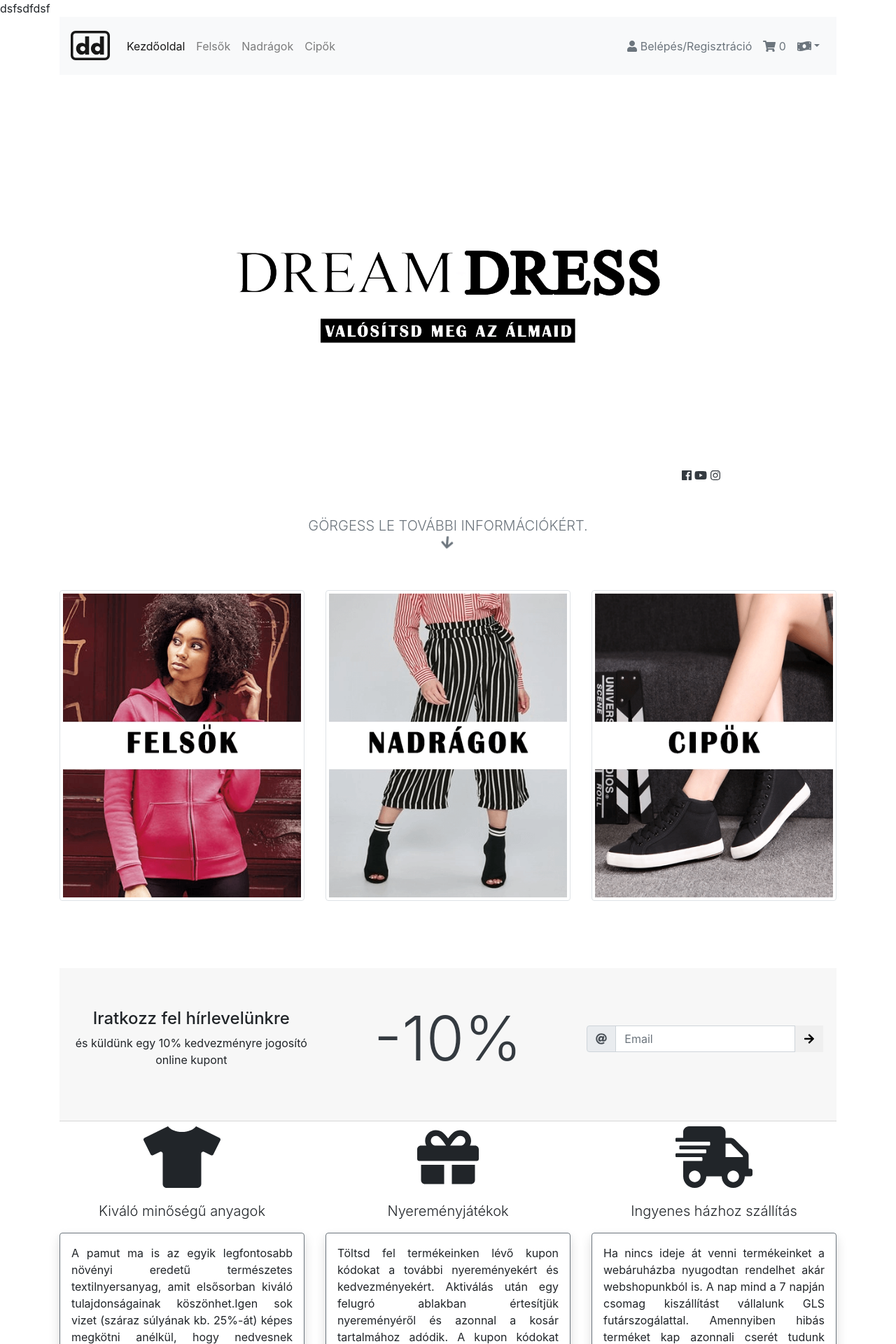
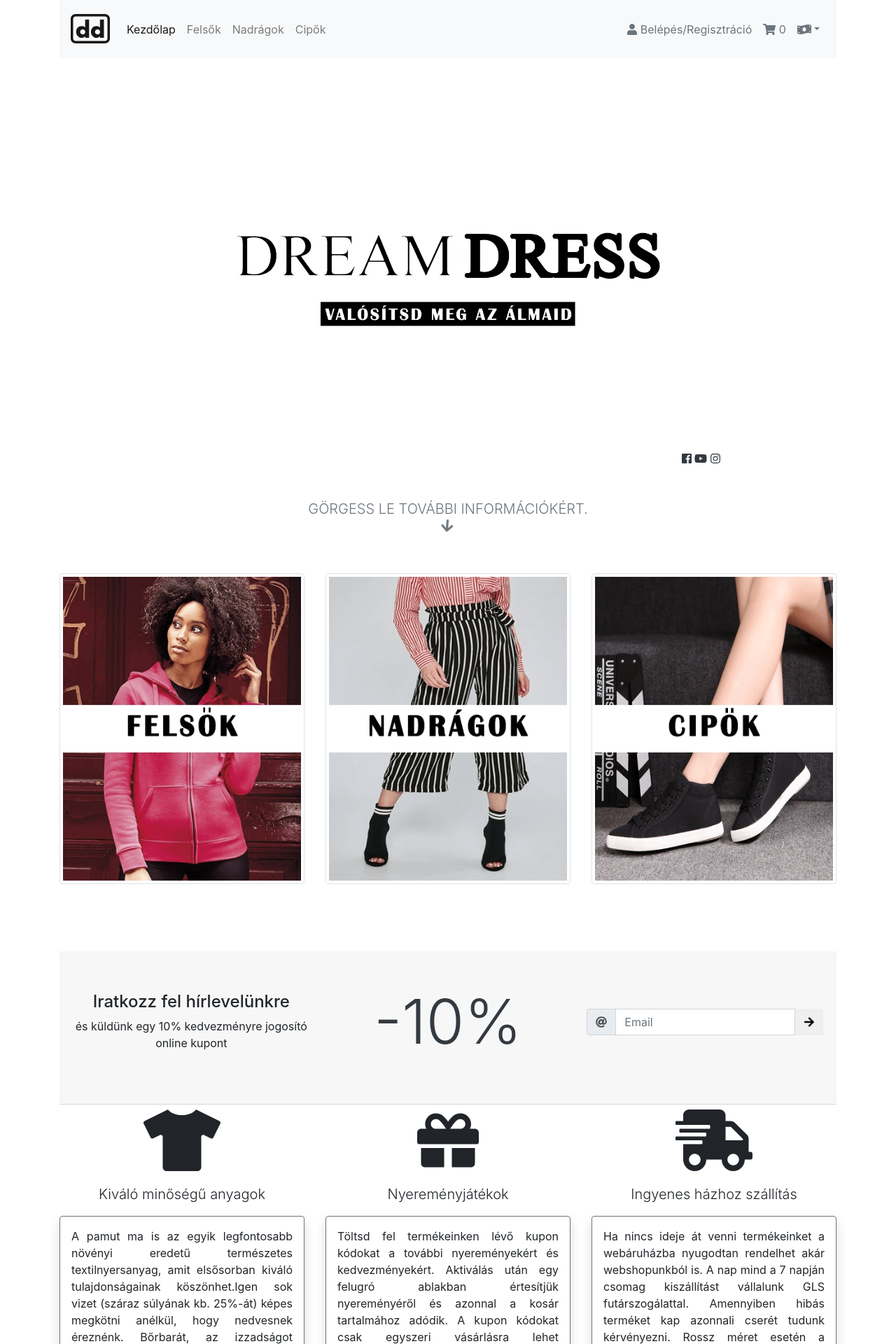
Before and after one commit to R03I/DreamDress, a PHP site: page / in a window 1280 px wide. Shown: the top 1920 px of the page at 70% size. Run offline with PHP 8.4, Linux system fonts and the light colour scheme; data that the repository does not hold is empty; some libraries are stand-ins or nearby versions.

Commit message:
DreamDress 1.0.1
ehh

```diff
--- a/cipok.php
+++ b/cipok.php
@@ -21,7 +21,7 @@
           </button>
         <div class="collapse navbar-collapse" id="navbarNavAltMarkup">
           <div class="navbar-nav mr-auto float-left">
-              <a class="nav-item nav-link" href="index.php">Főoldal<span class="sr-only">(current)</span></a>
+              <a class="nav-item nav-link" href="index.php">Kezdőlap<span class="sr-only">(current)</span></a>
               <a class="nav-item nav-link" href="felsok.php">Felsők</a>
               <a class="nav-item nav-link " href="nadragok.php">Nadrágok</a>
               <a class="nav-item nav-link active" href="cipok.php">Cipők</a>
@@ -97,7 +97,7 @@
                 <div class="col-sm-3 pt-2 text-center">
                     <h5>Oldalak</h5>
                     <ul>
-                        <li><a href="index.php">Főoldal</a></li>
+                        <li><a href="index.php">Kezdőlap</a></li>
                         <li><a href="felsok.php">Felsők</a></li>
                         <li><a href="nadragok.php">Nadrágok</a></li>
                         <li><a href="cipok.php">Cipők</a></li>
--- a/felsok.php
+++ b/felsok.php
@@ -21,7 +21,7 @@
           </button>
         <div class="collapse navbar-collapse" id="navbarNavAltMarkup">
           <div class="navbar-nav mr-auto float-left">
-              <a class="nav-item nav-link" href="index.php">Főoldal<span class="sr-only">(current)</span></a>
+              <a class="nav-item nav-link" href="index.php">Kezdőlap<span class="sr-only">(current)</span></a>
               <a class="nav-item nav-link active" href="felsok.php">Felsők</a>
               <a class="nav-item nav-link" href="nadragok.php">Nadrágok</a>
               <a class="nav-item nav-link" href="cipok.php">Cipők</a>
@@ -97,7 +97,7 @@
                 <div class="col-sm-3 pt-2 text-center">
                     <h5>Oldalak</h5>
                     <ul>
-                        <li><a href="index.php">Főoldal</a></li>
+                        <li><a href="index.php">Kezdőlap</a></li>
                         <li><a href="felsok.php">Felsők</a></li>
                         <li><a href="nadragok.php">Nadrágok</a></li>
                         <li><a href="cipok.php">Cipők</a></li>
--- a/index.php
+++ b/index.php
@@ -6,10 +6,10 @@
   <meta http-equiv="Content-type" content="text/html; charset=utf-8" />
   <meta name="viewport" content="width=device-width, initial-scale=1.0">
   <link rel="stylesheet" href="https://stackpath.bootstrapcdn.com/bootstrap/4.1.3/css/bootstrap.min.css">
-	<title>Dream Dress Kezdőoldal</title>
+	<title>Dream Dress Kezdőlap</title>
 	<link rel="shortcut icon" type="image/png" href="img/favicon.png"/>
   <link rel="stylesheet" type="text/css" href="css/footer.css">
-</head>dsfsdfdsf
+</head>
 <body>
 	<div class="container">
 	<nav class="navbar navbar-expand-lg sticky-top navbar-light bg-light ">
@@ -19,7 +19,7 @@
           </button>
         <div class="collapse navbar-collapse" id="navbarNavAltMarkup">
           <div class="navbar-nav mr-auto float-left">
-              <a class="nav-item nav-link active" href="index.php">Kezdőoldal<span class="sr-only">(current)</span></a>
+              <a class="nav-item nav-link active" href="index.php">Kezdőlap<span class="sr-only">(current)</span></a>
               <a class="nav-item nav-link" href="felsok.php">Felsők</a>
               <a class="nav-item nav-link" href="nadragok.php">Nadrágok</a>
               <a class="nav-item nav-link" href="cipok.php">Cipők</a>
@@ -154,7 +154,7 @@
                 <div class="col-sm-3 pt-2 text-center">
                     <h5>Oldalak</h5>
                     <ul>
-                        <li><a href="index.php">Kezdőoldal</a></li>
+                        <li><a href="index.php">Kezdőlap</a></li>
                         <li><a href="felsok.php">Felsők</a></li>
                         <li><a href="nadragok.php">Nadrágok</a></li>
                         <li><a href="cipok.php">Cipők</a></li>
--- a/nadragok.php
+++ b/nadragok.php
@@ -21,7 +21,7 @@
           </button>
         <div class="collapse navbar-collapse" id="navbarNavAltMarkup">
           <div class="navbar-nav mr-auto float-left">
-              <a class="nav-item nav-link" href="index.php">Főoldal<span class="sr-only">(current)</span></a>
+              <a class="nav-item nav-link" href="index.php">Kezdőlap<span class="sr-only">(current)</span></a>
               <a class="nav-item nav-link" href="felsok.php">Felsők</a>
               <a class="nav-item nav-link active" href="nadragok.php">Nadrágok</a>
               <a class="nav-item nav-link" href="cipok.php">Cipők</a>
@@ -94,7 +94,7 @@
                 <div class="col-sm-3 pt-2 text-center">
                     <h5>Oldalak</h5>
                     <ul>
-                        <li><a href="index.php">Főoldal</a></li>
+                        <li><a href="index.php">Kezdőlap</a></li>
                         <li><a href="felsok.php">Felsők</a></li>
                         <li><a href="nadragok.php">Nadrágok</a></li>
                         <li><a href="cipok.php">Cipők</a></li>
```
